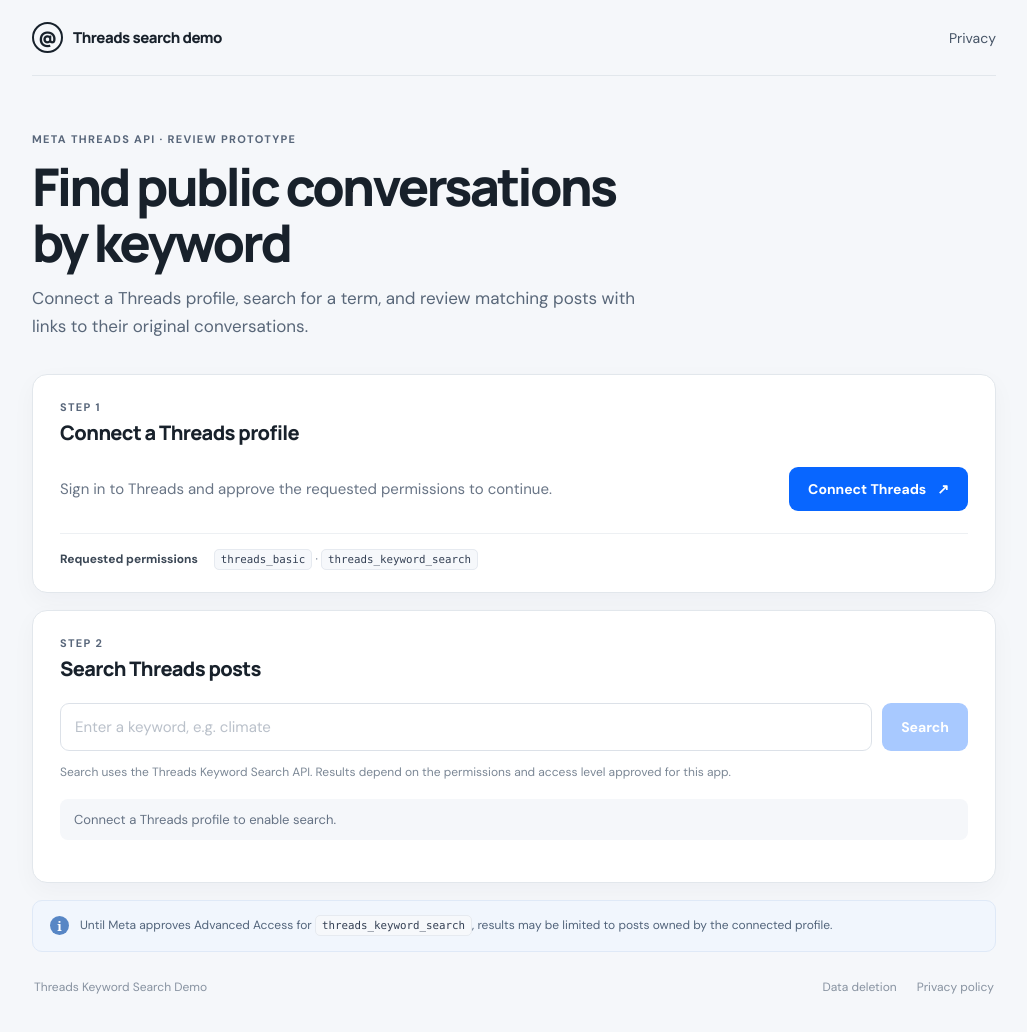
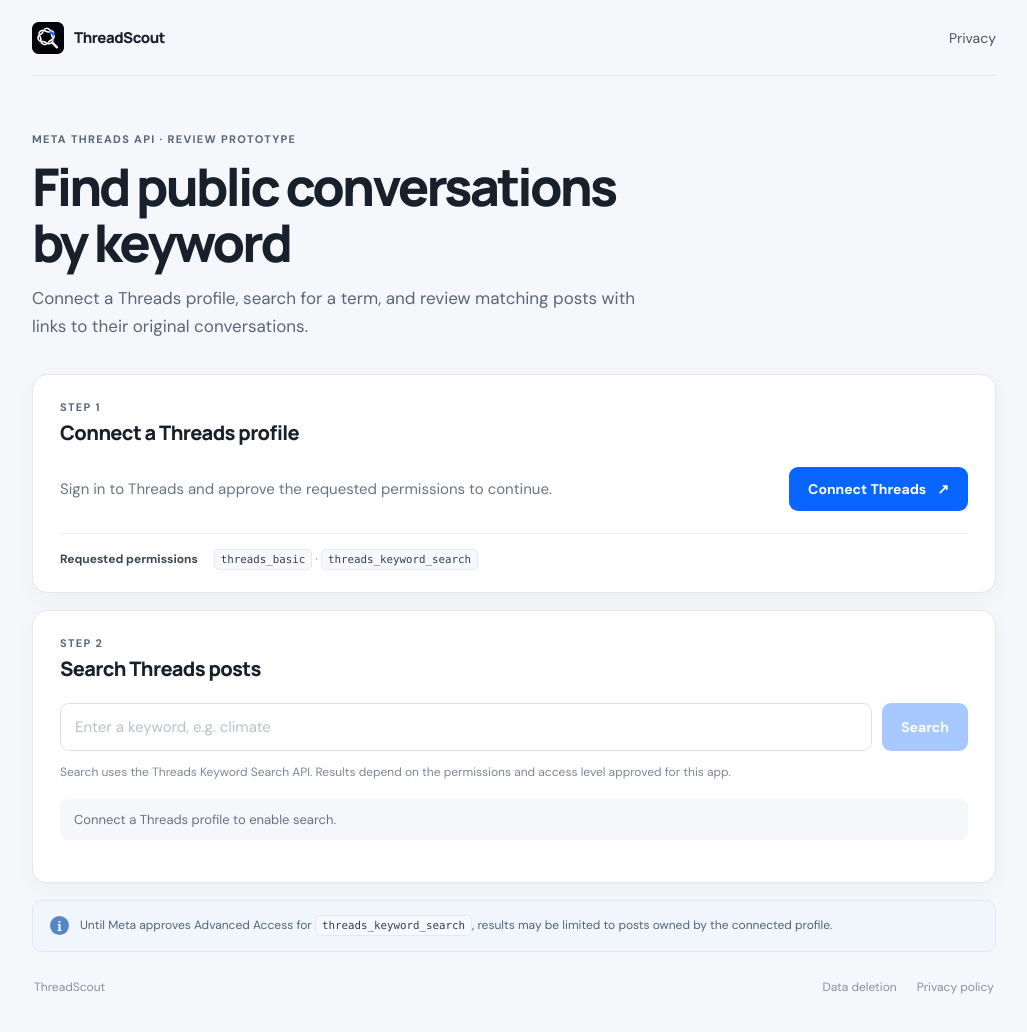
Before and after one commit to dianar-sudo/threads-keyword-prototype, a Next.js app: page / in a window 1280 px wide. Shown: the top 1032 px of the page, without its empty margins (126-1153 px from the left). Built offline with nearby package versions, Linux system fonts and the light colour scheme.

Commit message:
Brand app as ThreadScout

```diff
--- a/app/page.tsx
+++ b/app/page.tsx
@@ -1,5 +1,6 @@
 "use client";
 
+import Image from "next/image";
 import { FormEvent, useEffect, useState } from "react";
 
 type SearchPost = {
@@ -66,8 +67,8 @@ export default function HomePage() {
   return (
     <main className="page-shell">
       <header className="topbar">
-        <a className="wordmark" href="/" aria-label="Threads Keyword Search Demo home">
-          <span className="threads-mark">@</span> Threads search demo
+        <a className="wordmark" href="/" aria-label="ThreadScout home">
+          <Image className="brand-icon" src="/threadscout-icon.svg" alt="" width={32} height={32} priority /> ThreadScout
         </a>
         <a className="text-link" href="/privacy">Privacy</a>
       </header>
@@ -135,7 +136,7 @@ export default function HomePage() {
         <p>Until Meta approves Advanced Access for <code>threads_keyword_search</code>, results may be limited to posts owned by the connected profile.</p>
       </aside>
 
-      <footer className="footer"><span>Threads Keyword Search Demo</span><a href="/data-deletion">Data deletion</a><a href="/privacy">Privacy policy</a></footer>
+      <footer className="footer"><span>ThreadScout</span><a href="/data-deletion">Data deletion</a><a href="/privacy">Privacy policy</a></footer>
     </main>
   );
 }
```
